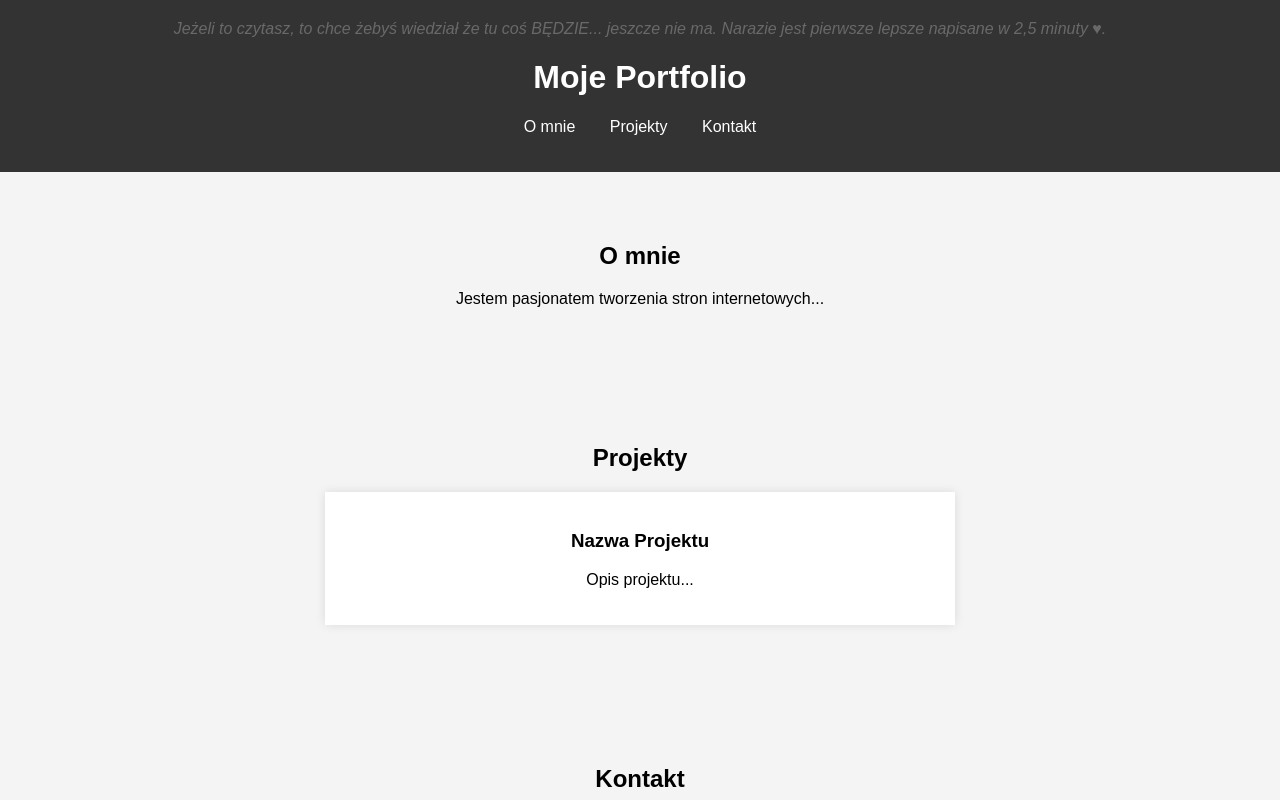
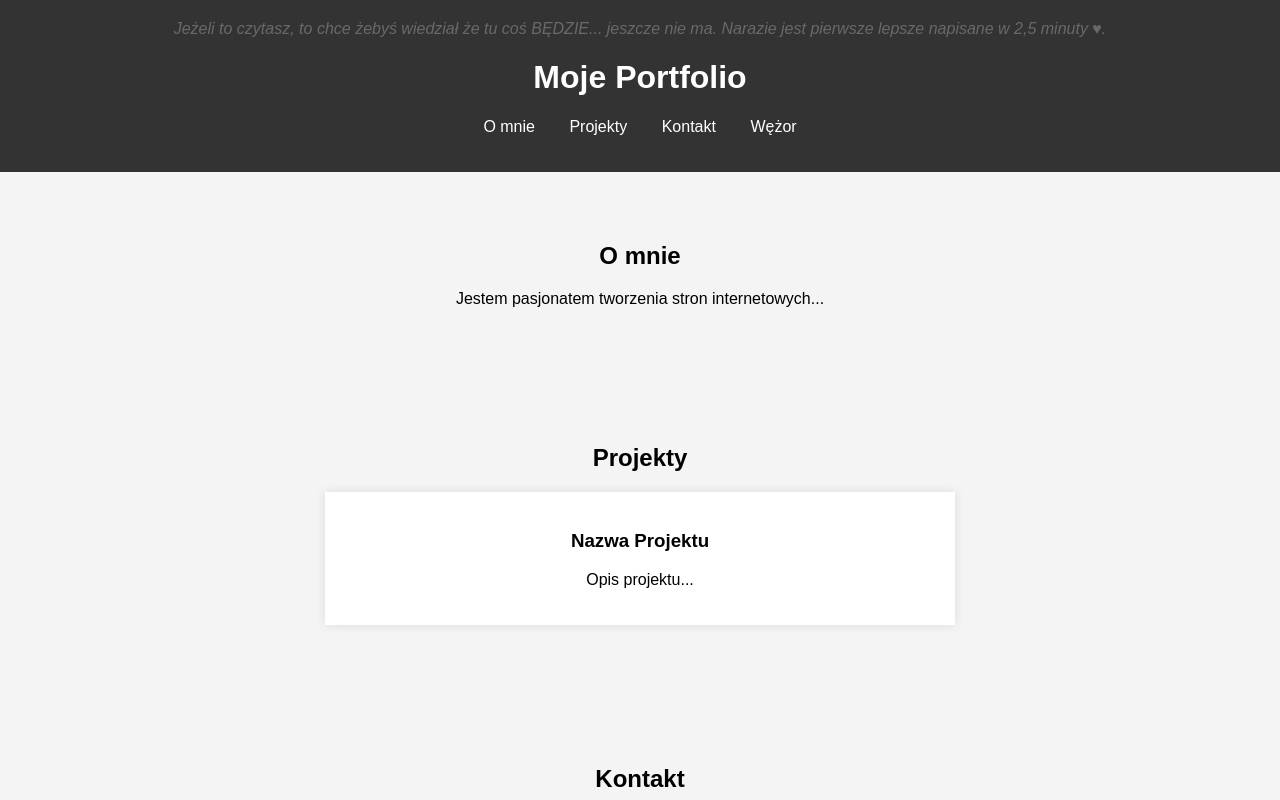
Before and after one commit to awitkowsky/site, a plain HTML site: page index.html in a window 1280 px wide. Shown: the top 800 px of the page. Drawn offline with Linux system fonts and the light colour scheme.

Commit message:
Update index.html

```diff
--- a/index.html
+++ b/index.html
@@ -15,6 +15,7 @@
                 <li><a href="#about">O mnie</a></li>
                 <li><a href="#projects">Projekty</a></li>
                 <li><a href="#contact">Kontakt</a></li>
+                <li><a href="script.js.html">Wężor</a></li>
             </ul>
         </nav>
     </header>
```
